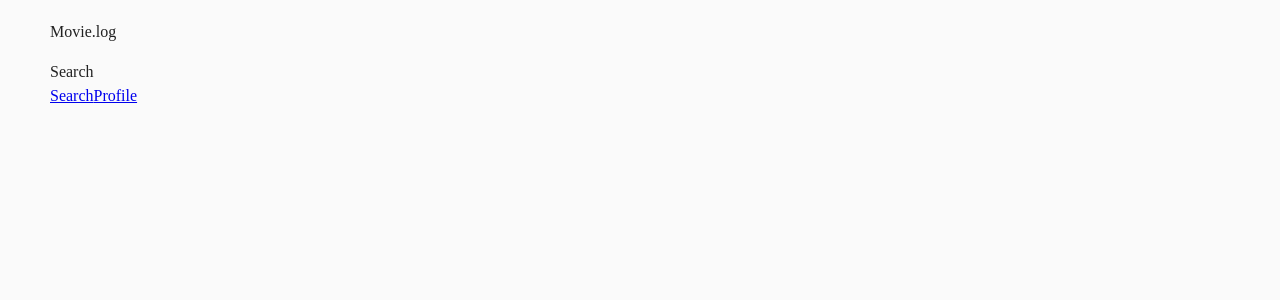
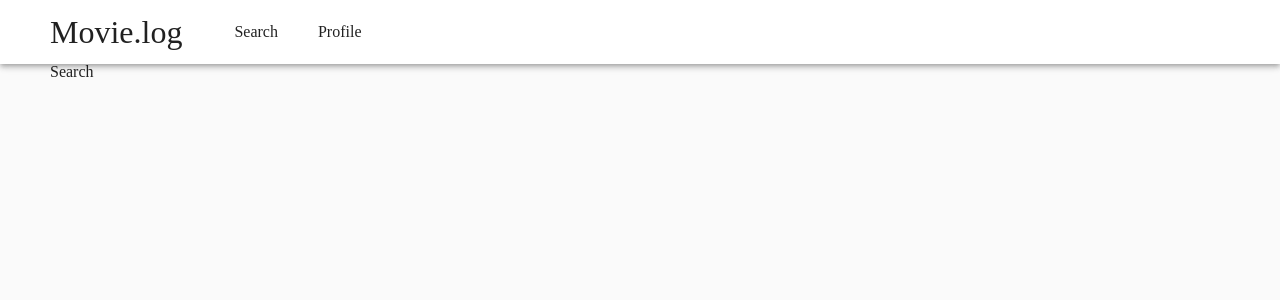
Before and after one commit to flynnpark/movielog-web, a React (Create React App) app: page /search in a window 1280 px wide. Shown: the top 300 px of the page. Built offline with nearby package versions, Linux system fonts and the light colour scheme.

Commit message:
Header 스타일링 중

```diff
--- a/src/components/Header.tsx
+++ b/src/components/Header.tsx
@@ -6,19 +6,38 @@ const HeaderContainer = styled.header`
   height: 64px;
   padding: 0 50px;
   line-height: 64px;
+  background: ${(props) => props.theme.background.paper};
+  box-shadow: ${(props) => props.theme.shadow};
+  display: flex;
+  flex-direction: row;
 `;
 
-const LogoContainer = styled.div``;
+const LogoContainer = styled.div`
+  align-items: center;
+  margin-right: 32px;
+`;
+
+const Logo = styled.h1`
+  font-size: 32px;
+`;
 
 const MenuContainer = styled.div``;
+
+const Menu = styled(Link)`
+  text-decoration: none;
+  color: ${(props) => props.theme.typography.primary};
+  padding: 0 20px;
+`;
 
 const Header: React.FC = () => {
   return (
     <HeaderContainer>
-      <LogoContainer>Movie.log</LogoContainer>
+      <LogoContainer>
+        <Logo>Movie.log</Logo>
+      </LogoContainer>
       <MenuContainer>
-        <Link to="/search">Search</Link>
-        <Link to="/profile">Profile</Link>
+        <Menu to="/search">Search</Menu>
+        <Menu to="/profile">Profile</Menu>
       </MenuContainer>
     </HeaderContainer>
   );
--- a/src/styles/themes.ts
+++ b/src/styles/themes.ts
@@ -1,7 +1,9 @@
 export interface CustomThemeInterface {
   background: {
     default: string;
+    paper: string;
   };
+  shadow: string;
   typography: {
     primary: string;
     secondary: string;
@@ -12,7 +14,10 @@ export interface CustomThemeInterface {
 const lightTheme: CustomThemeInterface = {
   background: {
     default: '#fafafa',
+    paper: '#ffffff',
   },
+  shadow:
+    '0px 2px 4px -1px rgba(0,0,0,0.2), 0px 4px 5px 0px rgba(0,0,0,0.14), 0px 1px 10px 0px rgba(0,0,0,0.12)',
   typography: {
     primary: 'rgba(0, 0, 0, 0.87)',
     secondary: 'rgba(0, 0, 0, 0.54)',
@@ -23,7 +28,10 @@ const lightTheme: CustomThemeInterface = {
 const darkTheme: CustomThemeInterface = {
   background: {
     default: '#303030',
+    paper: '#424242',
   },
+  shadow:
+    '0px 2px 4px -1px rgba(0,0,0,0.2), 0px 4px 5px 0px rgba(0,0,0,0.14), 0px 1px 10px 0px rgba(0,0,0,0.12)',
   typography: {
     primary: '#fff',
     secondary: 'rgba(255, 255, 255, 0.7)',
```
